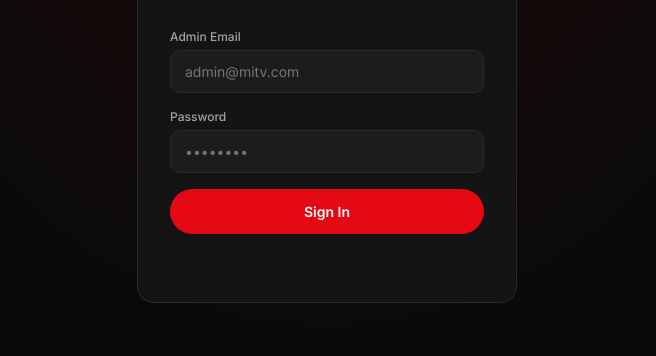
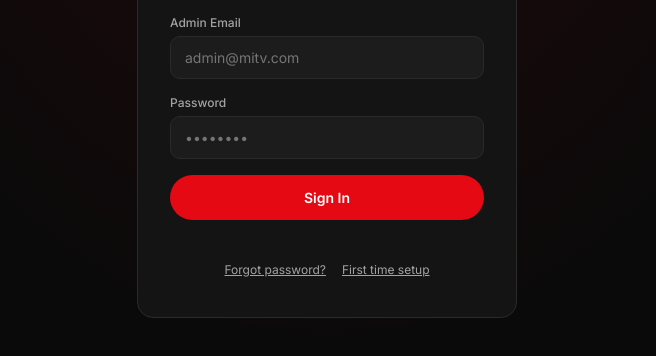
Before and after one commit to muaaziqbalvip/MITVPRO2026, a plain HTML site: page index.html in a window 1280 px wide. Shown: the part 312-668 px from the top of the page, without its empty margins (313-969 px from the left). Drawn offline with Linux system fonts and the light colour scheme; no server answers.

Commit message:
Add links for forgot password and first time setup

```diff
--- a/index.html
+++ b/index.html
@@ -373,6 +373,10 @@ input:checked + .slider:before{transform:translateX(20px);}
     </div>
     <button class="btn btn-primary" onclick="handleLogin()">Sign In</button>
     <div class="error-msg" id="loginError"></div>
+    <div style="margin-top:14px;display:flex;justify-content:center;gap:16px;">
+      <a href="#" onclick="handleForgotPassword();return false;" style="color:var(--text-dim);font-size:12px;text-decoration:underline;">Forgot password?</a>
+      <a href="#" onclick="handleFirstTimeSetup();return false;" style="color:var(--text-dim);font-size:12px;text-decoration:underline;">First time setup</a>
+    </div>
   </div>
 </div>
 
```
